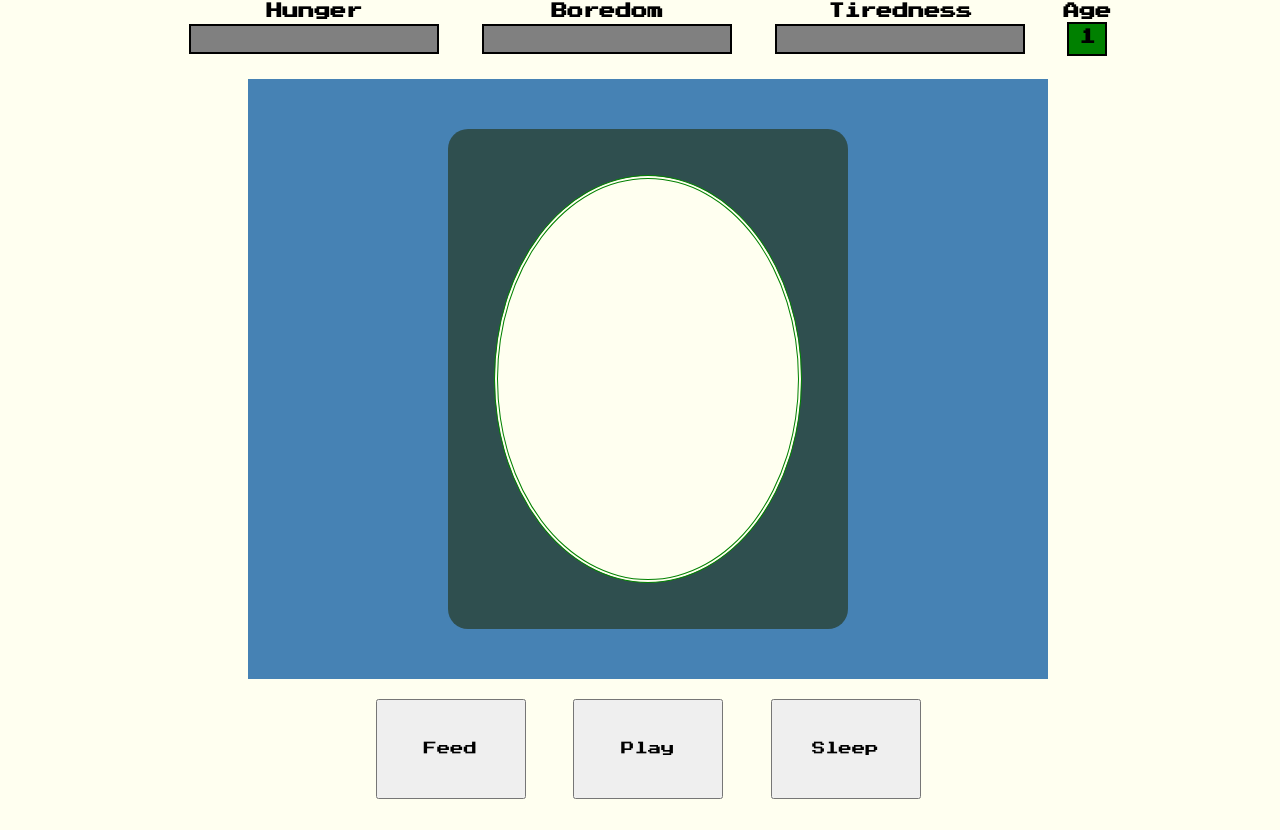
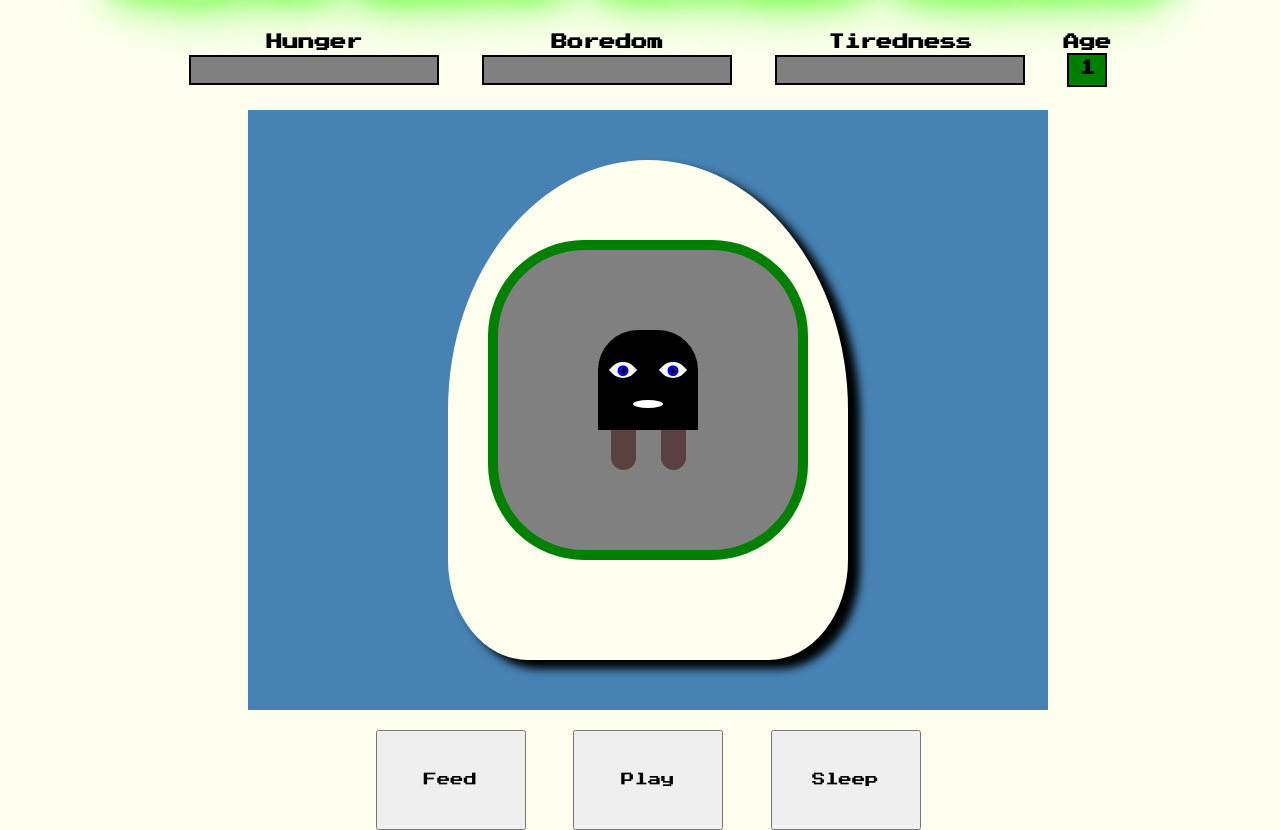
Before and after one commit to joshuaAllenWaldman/tamagotchi-monster, a plain HTML site: page main-game.html in a window 1280 px wide. Shown: the part 61-891 px from the top of the page. Before the commit the page ends 860 px from the top, so only its background shows below. Drawn offline with nearby package versions, Linux system fonts and the light colour scheme.

Commit message:
CSS STILL. working on creature

```diff
--- a/main-game.html
+++ b/main-game.html
@@ -62,7 +62,42 @@
     <section class="monster-box-container">
         <div class="monster-box">
             <div id="outer-shell">
-                <div id="inner-shell"></div>
+
+                <div id="inner-shell">
+                    <div class="body-container">
+                        <div class="creature-body">
+                            <div class="eye-container">
+                                <div class="left-eye">
+                                    <div class="left-shut"></div>
+
+                                    <div class="left-pupil"></div>
+                                </div>
+                                <div class="right-eye">
+                                    <div class="right-shut"></div>
+                                    <div class="right-pupil"></div>
+                                </div>
+                            </div>
+                            <div class="mouth-container">
+                                <div class="mouth"></div>
+                            </div>
+
+                        </div>
+                        <div class="legs">
+                            <div class="left-leg"></div>
+                            <div class="right-leg"></div>
+                        </div>
+
+                    </div>
+
+
+
+
+
+
+
+
+
+                </div>
             </div>
 
 
@@ -84,8 +119,8 @@
 
 <div class="game-over-screen">
     <h1 id="game-over-message">GAME OVER</h1>
-
-    <h2 id="game-over-message"><span id="game-over-name">Monster</span> died of neglect.</h2>
+    <h2 id="game-over-message"><span id="game-over-name">Monster</span> died of
+        <span id="cause-of-death"></span>.</h2>
     <button id="try-again-button">Try Again?</button>
 </div>
 
--- a/scripts/app.js
+++ b/scripts/app.js
@@ -92,6 +92,14 @@ function gameOn ( ){
         tirednessMeter.value = player.tirednessLevel;
         boredomMeter.value = player.boredomLevel;
         if(player.boredomLevel > 51 || player.hungerLevel > 51 || player.tirednessLevel > 51){
+            if (player.boredomLevel > 51) {
+                $('#cause-of-death').text('boredom');
+            } else if (player.hungerLevel > 51) {
+                $('#cause-of-death').text('hunger');
+            } else if (player.tirednessLevel > 51) {
+                $('#cause-of-death').text('tiredness');
+            }
+
             $('.game-on').css('display', 'none');
             $('.game-over-screen').css('display', 'block');
             clearInterval(gameTimer);
@@ -101,7 +109,6 @@ function gameOn ( ){
         player.age += 1;
         $('#age-display').text(player.age)
     }, 10000)
-
 
 }
 
--- a/styles/main.css
+++ b/styles/main.css
@@ -25,10 +25,30 @@ body {
     display: none;
 }
 
+#monsterName {
+    font-size: 30px;
+    color: #FFFFFF;
+    /* background: #333333; */
+    text-shadow: 0 -1px 4px #FFF, 0 -2px 10px #ff0, 0 -10px 20px #ff8000, 0 -18px 40px #F00;
+    animation: titleShadowPulse infinite 4s alternate;
+    margin-bottom: 40px;
+}
+
+@keyframes titleShadowPulse {
+    from {
+        text-shadow: 0 -1px 4px #FFF, 0 -2px 10px #ff0, 0 -10px 20px #ff8000, 0 -18px 40px #F00;
+
+    }
+
+    to {
+        text-shadow: 0 0 5px #FFF, 0 0 10px #FFF, 0 0 15px #FFF, 0 0 20px #49ff18, 0 0 30px #49FF18, 0 0 40px #49FF18, 0 0 55px #49FF18, 0 0 75px #49ff18;
+    }
+}
 
 /* //////////////////////////////////////// */
             /* Start Screen */
 /* //////////////////////////////////////// */
+
 
 .start-screen {
     padding-top: 40px;
@@ -42,7 +62,7 @@ body {
 input {
     height: 40px;
     margin-bottom: 40px;
-
+    text-align: left;
 }
 
 .start-screen > button {
@@ -118,7 +138,6 @@ h4.stat- {
     height: 20px;
     background-color: green;
     border: 2px solid black;
-
     font-weight: bold;
 }
 
@@ -126,7 +145,7 @@ h4.stat- {
 
 
 /* ///////////////////////////////// */
-/* Monster Div */
+/* Monster Container and Creature */
 .monster-box-container {
     display: flex;
     justify-content: center;
@@ -140,25 +159,148 @@ h4.stat- {
     background-color: steelblue;
     display: flex;
     justify-content: center;
+    position: relative;
 }
-
+/* tamagotchi casing */
 #outer-shell {
-    background-color: darkslategrey;
+    background-color: ivory;
     width: 400px;
     height: 500px;
     display: flex;
     justify-content: center;
-    border-radius: 20px;
+    border-top-left-radius: 50%;
+    border-top-right-radius: 50%;
+    border-bottom-left-radius: 20%;
+    border-bottom-right-radius: 20%;
+    -webkit-box-shadow: 11px 8px 8px 1px #000000;
+    box-shadow: 11px 8px 8px 1px #000000;
+
 }
 
+/* tamagotchi screen */
 #inner-shell {
-    background-color: ivory;
+    background-color: grey;
+    top: -10px;
     width: 300px;
-    height: 400px;
-    border: 4px double green;
-    border-radius: 50%;
+    height: 300px;
+    border: 10px solid green;
+    border-radius: 30%;
+    position: relative;
+    display: flex;
+    flex-direction: row;
+    justify-content: center;
 
 }
+/* creature */
+.body-container {
+
+}
+
+.creature-body {
+    width: 100px;
+    height: 100px;
+    background-color: black;
+    border-top-left-radius: 40px;
+    border-top-right-radius: 40px;
+
+}
+
+.eye-container {
+    display: flex;
+    flex-direction: row;
+    justify-content: space-around;
+    position: relative;
+    top: 30px;
+}
+
+.left-eye {
+    background-color: white;
+    width: 20px;
+    height: 20px;
+    border-radius: 75% 0;
+    transform: rotate(45deg);
+    position: relative;
+    display: flex;
+    justify-content: center;
+    align-items: center;
+}
+
+.left-pupil {
+    background-color: black;
+    width: 5px;
+    height: 5px;
+    border: 3px solid blue;
+
+    border-radius: 100px;
+
+}
+
+
+.right-eye{
+    background-color: white;
+    width: 20px;
+    height: 20px;
+    border-radius: 75% 0;
+    transform: rotate(45deg);
+    display: flex;
+    justify-content: center;
+    align-items: center;
+}
+
+.right-pupil {
+    background-color: black;
+    width: 5px;
+    height: 5px;
+    border: 3px solid blue;
+    border-radius: 100px;
+
+}
+
+.mouth-container {
+    display: flex;
+    justify-content: center;
+    position: relative;
+    top: 50px;
+}
+
+.mouth {
+    width: 30px;
+    height: 8px;
+    background-color: white;
+    border-radius: 50%;
+}
+ellipse {
+    width: 30px;
+    height: 8px;
+    background-color: red;
+    border-radius: 50%;
+}
+
+
+.legs {
+    display: flex;
+    flex-direction: row;
+    justify-content: space-around;
+}
+
+.left-leg {
+    width: 25px;
+    height: 40px;
+    background-color: #5a4040;
+    border-bottom-left-radius: 40px;
+    border-bottom-right-radius: 40px;
+
+}
+.right-leg {
+    width: 25px;
+    height: 40px;
+    background-color: #5a4040;
+    border-bottom-left-radius: 40px;
+    border-bottom-right-radius: 40px;
+
+}
+
+
 
 /* ///////////////////////////////// */
 /* Controls */
```
